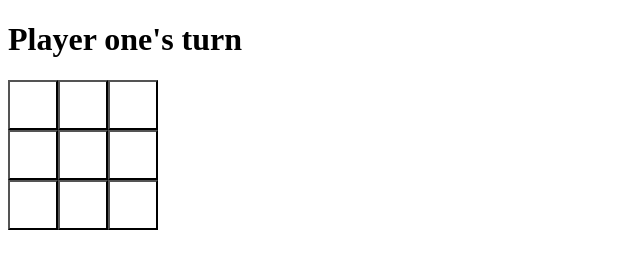
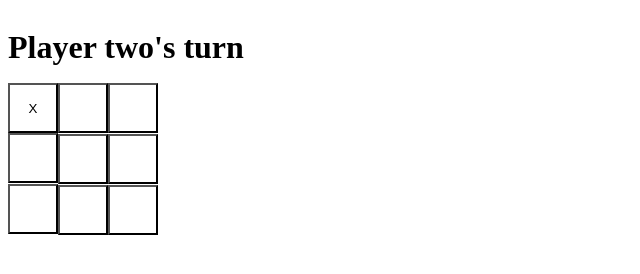
Before and after one commit to dysphere/tic-tac-toe, a plain HTML site: page index.html in a window 1280 px wide. Both pictures are taken after a click on the button 33 px from the left and 104 px from the top of the page. Shown: the whole page, without its empty margins (0-640 px from the left). Drawn offline with Linux system fonts and the light colour scheme.

Commit message:
add check winner fx

```diff
--- a/script.js
+++ b/script.js
@@ -63,10 +63,38 @@ const GameController = (() => {
          board.getBoard()[row][column].value = getActivePlayer().mark;
     }
 
+    const checkWinner = () => {
+        let boardVal = board.getBoard();
+        let boardA = []
+        for (const row of boardVal) {
+            let rowA = []
+            for (const cell of row) {
+                rowA.push(cell.value)
+            }
+            boardA.push(rowA)
+        }
+        for (let i = 0; i < 3; i++) {
+            if (boardA[0][i] === boardA[1][i] && boardA[0][i] === boardA[2][i] && boardA[0][i] != 0) {
+                return true;
+            }
+            else if (boardA[i][0] === boardA[i][1] && boardA[i][0] === boardA[i][2] && boardA[i][0] != 0) {
+                return true;
+            }
+        }
+        if (boardA[0][0] === boardA[1][1] && boardA[0][0] === boardA[2][2] && boardA[0][0] != 0) {
+            return true;
+        }
+        else if (boardA[0][2] === boardA[1][1] && boardA[0][2] === boardA[2][0] && boardA[0][2] != 0) {
+            return true;
+        }
+    }
+
     const playRound = (row, column) => {
         console.log(`${getActivePlayer().name} made mark at row ${row} and column ${column}`);
         board.getBoard();
         makeMark(row, column);
+        console.log(checkWinner())
+        checkWinner();
 
         switchPlayerTurn();
         printNewRound();
@@ -84,24 +112,38 @@ const DisplayController = (() => {
     const game = GameController
 
     const updateScreen = () => {
+        boardDiv.textContent = ""
+
         const board = game.getBoard();
         const player = game.getActivePlayer();
 
         playerTurn.textContent = `${player.name}'s turn`
 
         board.forEach((row, j) => {
-            const rowDiv = document.createElement("div");
+            const colDiv = document.createElement("div");
             row.forEach((cell, index) => {
                 const cellButton = document.createElement('button');
                 cellButton.setAttribute("class", "cell");
+                cellButton.setAttribute("type", "button")
                 if (cell.value != 0) {
                     cellButton.textContent = cell.value
                 }
-                cellButton.dataset.column = index
-                rowDiv.appendChild(cellButton);
+                cellButton.dataset.row = index
+                colDiv.appendChild(cellButton);
             })
-            boardDiv.appendChild(rowDiv);
+            colDiv.dataset.column = j
+            boardDiv.appendChild(colDiv);
         })
+
+        const buttons = document.querySelectorAll(".cell");
+        buttons.forEach((button) => {
+            button.addEventListener('click', () => {
+                let column = button.dataset.row
+                let row = button.parentElement.dataset.column
+                game.playRound(row, column);
+                updateScreen();
+            });
+        });
     }
 
     updateScreen();
--- a/style.css
+++ b/style.css
@@ -1,5 +1,4 @@
 button {
-    display: grid;
     width: 50px;
     height: 50px;
     background-color: white;
@@ -10,3 +9,8 @@ button {
     grid-template-columns: 50px 50px 50px;
     grid-template-rows: 50px 50px 50px;
 }
+
+.container {
+    display: grid;
+    grid-template-rows: 75px 200px;
+}
```
